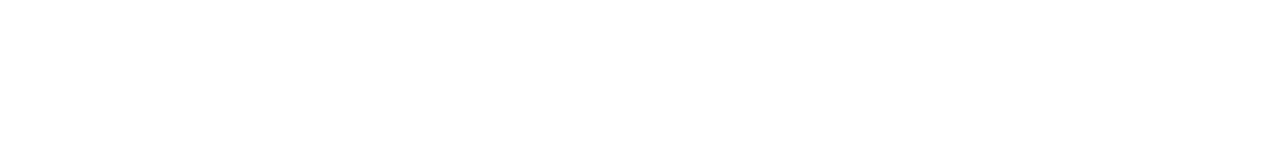
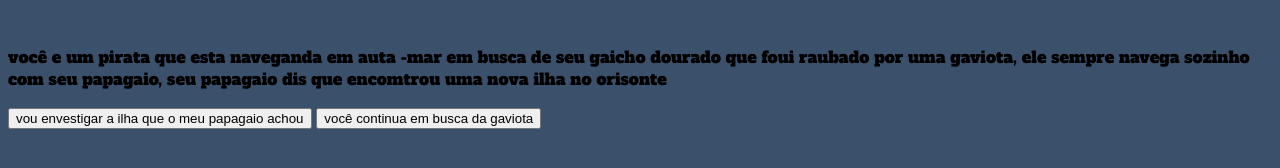
Before and after one commit to juanvm-sudo/JN_VM, a plain HTML site: page index.html in a window 1280 px wide. Drawn offline with Linux system fonts and the light colour scheme; a web font is replaced by a local one.

Commit message:
Add files via upload

```diff
--- a/index.html
+++ b/index.html
@@ -0,0 +1,25 @@
+<!DOCTYPE html>
+<html lang="pt-br">
+
+<head>
+    <meta charset="UTF-8">
+    <meta http-equiv="X-UA-Compatible" content="IE=edge">
+    <meta name="viewport" content="width=device-width, initial-scale=1.0">
+    <title> A Historia do pirata e seu papagaio </title>
+    <link rel="stylesheet" href="stye.css">
+</head>
+
+<body>
+    <main>
+        <div>
+            <img src="" alt="">
+            <p>você e um pirata que esta naveganda em auta -mar em busca de seu gaicho dourado que foui raubado por uma gaviota, ele sempre navega sozinho com seu papagaio, seu papagaio dis que encomtrou uma nova ilha no orisonte</p>
+            <button>vou envestigar a ilha que o meu papagaio achou</button>
+            <button>você continua em busca da gaviota</button>
+
+        </div>
+    </main>
+
+</body>
+
+</html>
--- a/stye.css
+++ b/stye.css
@@ -6,11 +6,15 @@
 
 :root{
     /* CSS HEX */
---oxford-blue: #0b132bff;
---space-cadet: #1c2541ff;
---yinmn-blue: #3a506bff;
---verdigris: #5bc0beff;
---fluorescent-cyan: #6fffe9ff;
+--azul: #0b132bff;
+--azul-clarot: #1c2541ff;
+--azul-cinzento: #3a506bff;
+--verde-azulada: #5bc0beff;
 --titulo: "Alfa Slab One", serif;
 --texto: "Jockey One", sans-serif;
 }
+body{
+    background-color:var(--azul-cinzento) ;
+font-family: var(--titulo);
+
+}
```
